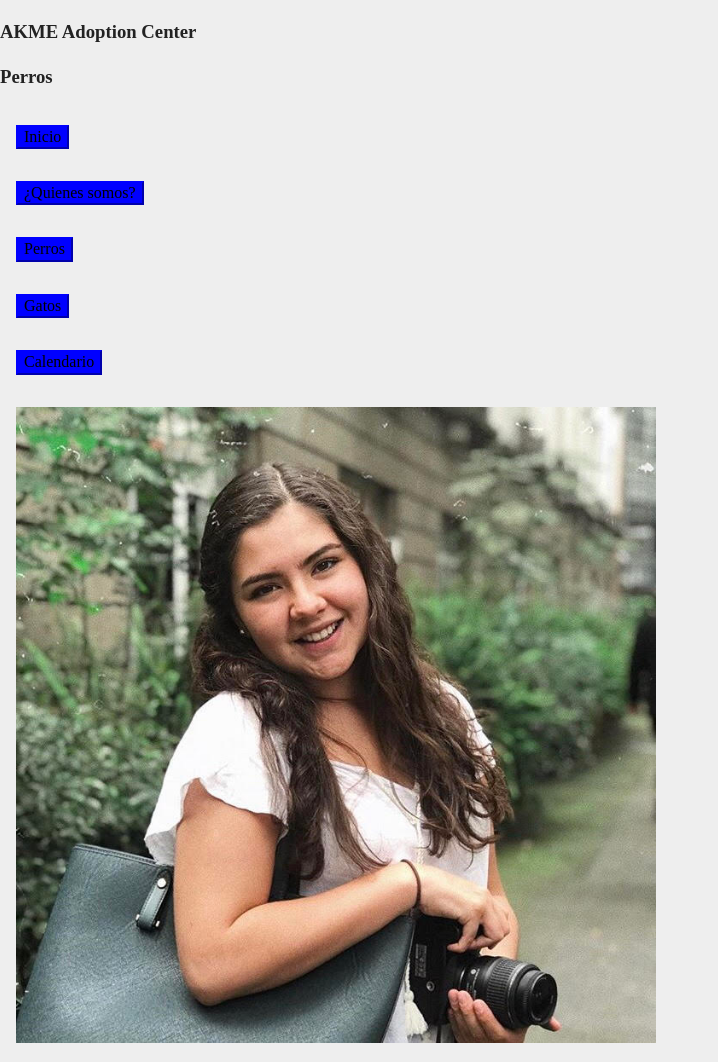
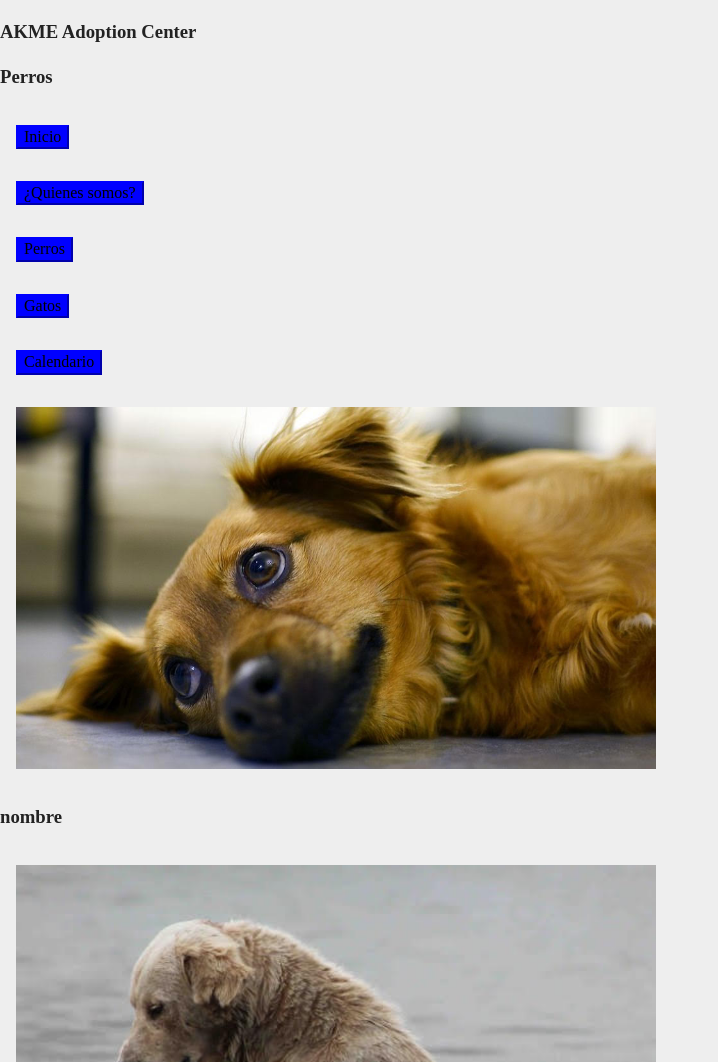
Before and after one commit to AnaKarenMrls/micrositios, a plain HTML site: page perros.html in a window 1280 px wide. Shown: the top 1062 px of the page, without its empty margins (0-718 px from the left). Drawn offline with nearby package versions, Linux system fonts and the light colour scheme.

```diff
--- a/perros.html
+++ b/perros.html
@@ -92,7 +92,7 @@
         <div class="col-md-1">
         </div>
         <div class="col-md-2">
-          <img alt="Bootstrap Image Preview" src="img/unnamed-2.jpg">
+          <img alt="Bootstrap Image Preview" src="img/unnamed-28.jpg">
           <h3>
             nombre
           </h3>
```
